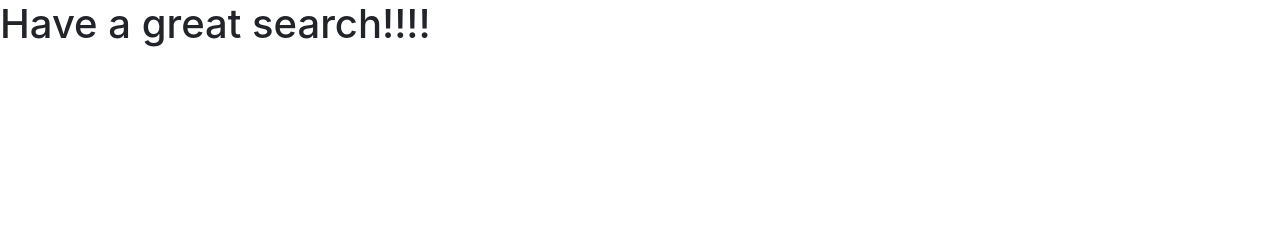
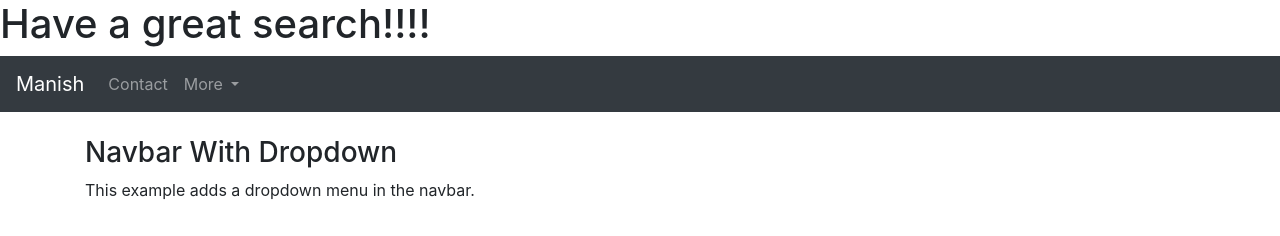
Before and after one commit to manugroot/manu-resume, a website: page public/htmls/resume.html in a window 1280 px wide. Drawn offline with nearby package versions, Linux system fonts and the light colour scheme.

Commit message:
navbar resume

```diff
--- a/public/htmls/resume.html
+++ b/public/htmls/resume.html
@@ -8,11 +8,45 @@
 
     <!-- Bootstrap CSS -->
     <link rel="stylesheet" href="https://stackpath.bootstrapcdn.com/bootstrap/4.3.1/css/bootstrap.min.css" integrity="sha384-ggOyR0iXCbMQv3Xipma34MD+dH/1fQ784/j6cY/iJTQUOhcWr7x9JvoRxT2MZw1T" crossorigin="anonymous">
+    <link rel="stylesheet" href="https://maxcdn.bootstrapcdn.com/bootstrap/4.4.1/css/bootstrap.min.css">
+  <script src="https://ajax.googleapis.com/ajax/libs/jquery/3.4.1/jquery.min.js"></script>
+  <script src="https://cdnjs.cloudflare.com/ajax/libs/popper.js/1.16.0/umd/popper.min.js"></script>
+  <script src="https://maxcdn.bootstrapcdn.com/bootstrap/4.4.1/js/bootstrap.min.js"></script>
 
     <title>Manish-Profile</title>
   </head>
   <body>
     <h1>Have a great search!!!!</h1>
+
+	<nav class="navbar navbar-expand-sm bg-dark navbar-dark">
+  <!-- Brand -->
+  <a class="navbar-brand" href="#">Manish</a>
+
+  <!-- Links -->
+  <ul class="navbar-nav">
+    <li class="nav-item">
+      <a class="nav-link" href="#">Contact</a>
+    </li>
+
+    <!-- Dropdown -->
+    <li class="nav-item dropdown">
+      <a class="nav-link dropdown-toggle" href="#" id="navbardrop" data-toggle="dropdown">
+        More
+      </a>
+      <div class="dropdown-menu">
+        <a class="dropdown-item" href="#">Resume</a>
+        <a class="dropdown-item" href="#">Certificates</a>
+      </div>
+    </li>
+  </ul>
+</nav>
+<br>
+
+<div class="container">
+  <h3>Navbar With Dropdown</h3>
+  <p>This example adds a dropdown menu in the navbar.</p>
+</div>
+
 
     <!-- Optional JavaScript -->
     <!-- jQuery first, then Popper.js, then Bootstrap JS -->
```
